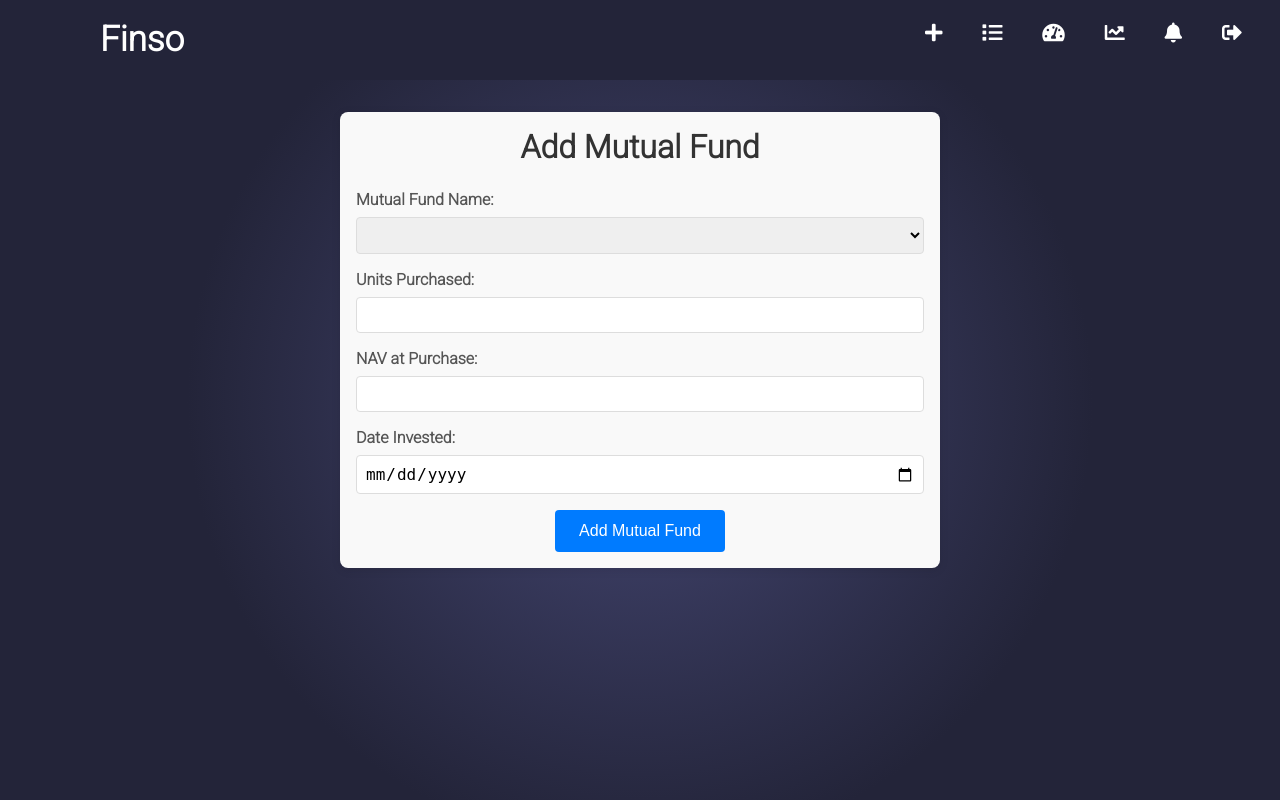
After one commit to Vardhan-Mundada/Binary_Brigade_SGU, a Django app: page /add_mutual_fund/ in a window 1280 px wide. The commit adds this page. Run offline with Django 5.2, Linux system fonts and the light colour scheme; the visitor is signed in with stand-in values (Sample User, id 1); lists and menus that the app fills with data are empty; parts of the project's set-up code (start-up, migrations or seed data) failed here and were passed over.

Commit message:
Investment added

```diff
--- /dev/null
+++ b/FinsoProject/main/templates/add_mutual_fund.html
@@ -0,0 +1,114 @@
+{% extends 'base.html' %}
+
+{% block title %}Add Mutual Fund{% endblock %}
+
+{% block content %}
+
+{% load static %}
+    <link rel="stylesheet" href="{% static 'style.css' %}">
+
+<style>
+    /* General container styling */
+.container {
+    margin: 2rem auto;
+    max-width: 600px;
+    padding: 1rem;
+    border-radius: 8px;
+    background-color: #f9f9f9;
+    box-shadow: 0 2px 10px rgba(0, 0, 0, 0.1);
+}
+
+/* Heading styling */
+h1 {
+    font-size: 2rem;
+    margin-bottom: 1.5rem;
+    color: #333;
+    text-align: center;
+}
+
+/* Form styling */
+form {
+    display: flex;
+    flex-direction: column;
+}
+
+/* Form group styling */
+.form-group {
+    margin-bottom: 1rem;
+}
+
+.form-group label {
+    display: block;
+    font-weight: 600;
+    margin-bottom: 0.5rem;
+    color: #555;
+}
+
+.form-group select,
+.form-group input {
+    width: 100%;
+    padding: 0.5rem;
+    border: 1px solid #ddd;
+    border-radius: 4px;
+    font-size: 1rem;
+}
+
+.form-group input[type="number"] {
+    -moz-appearance: textfield; /* Hide spinner arrows in Firefox */
+}
+
+.form-group input[type="date"] {
+    padding: 0.5rem;
+}
+
+/* Button styling */
+.submit-btn {
+    background-color: #007bff;
+    color: white;
+    border: none;
+    padding: 0.75rem 1.5rem;
+    border-radius: 4px;
+    font-size: 1rem;
+    cursor: pointer;
+    transition: background-color 0.3s ease;
+    align-self: center;
+}
+
+.submit-btn:hover {
+    background-color: #0056b3;
+}
+
+</style>
+
+<div class="container">
+    <h1>Add Mutual Fund</h1>
+    <form method="POST">
+        {% csrf_token %}
+        <div class="form-group">
+            <label for="name">Mutual Fund Name:</label>
+            <select id="name" name="name" required>
+                {% for fund in funds %}
+                <option value="{{ fund }}">{{ fund }}</option>
+                {% endfor %}
+            </select>
+        </div>
+
+        <div class="form-group">
+            <label for="units_purchased">Units Purchased:</label>
+            <input type="number" step="0.0001" id="units_purchased" name="units_purchased" required>
+        </div>
+
+        <div class="form-group">
+            <label for="nav_at_purchase">NAV at Purchase:</label>
+            <input type="number" step="0.01" id="nav_at_purchase" name="nav_at_purchase" required>
+        </div>
+
+        <div class="form-group">
+            <label for="date_invested">Date Invested:</label>
+            <input type="date" id="date_invested" name="date_invested" required>
+        </div>
+
+        <button type="submit" class="submit-btn">Add Mutual Fund</button>
+    </form>
+</div>
+{% endblock %}
--- a/FinsoProject/main/urls.py
+++ b/FinsoProject/main/urls.py
@@ -23,4 +23,10 @@ urlpatterns=[
     path('update-transactions/', views.update_transaction_category, name='update_transaction_category'),
     path('transactions-for-past-days/', views.transactions_for_past_days, name='transactions_for_past_days'),
     # path('expense-statistics/', views.expense_statistics, name='expense_statistics'),
+    path('add_stock/', views.add_stock, name='add_stock'),
+    path('add_mutual_fund/', views.add_mutual_fund, name='add_mutual_fund'),
+    path('add_fixed_deposit/', views.add_fixed_deposit, name='add_fixed_deposit'),
+    path('dashboard/', views.dashboard, name='dashboard'),
+
+
 ]
--- a/FinsoProject/main/views.py
+++ b/FinsoProject/main/views.py
@@ -23,6 +23,8 @@ from .models import ExpenseCategory, Transaction, Income, UserProfile
 from django.db.models.functions import Coalesce
 from django.db.models import Value, DecimalField ,Sum
 from django.utils import timezone
+from .models import Stock, MutualFund, FixedDeposit
+import requests
 from .models import Stock, MutualFund, FixedDeposit
 
 
@@ -549,6 +551,11 @@ def dashboard(request):
     categories = ExpenseCategory.objects.filter(user=request.user)
     recent_expenses = Transaction.objects.filter(user=request.user).order_by('-transaction_date')[:5]
 
+    # Fetch investment details
+    stocks = Stock.objects.filter(user=request.user)
+    mutual_funds = MutualFund.objects.filter(user=request.user)
+    fixed_deposits = FixedDeposit.objects.filter(user=request.user)
+
     # Process data
     total_income = incomes.aggregate(total_income=Sum('amount'))['total_income'] or 0
     category_expenses = {}
@@ -560,12 +567,43 @@ def dashboard(request):
             'current_expense': total_expense
         }
 
+    # Calculate current value of stocks
+    stock_values = []
+    for stock in stocks:
+        current_price = 102.6
+        current_value = float(current_price) * float(stock.number_of_shares)
+        stock_values.append({
+            'ticker_symbol': stock.ticker_symbol,
+            'current_value': current_value,
+            'number_of_shares': stock.number_of_shares,
+            'purchase_price_per_share': stock.purchase_price_per_share,
+            'date_invested': stock.date_invested
+        })
+
+    # Calculate current value of mutual funds
+    mutual_fund_values = []
+    for mutual_fund in mutual_funds:
+        current_nav = 30
+        current_value = float(current_nav) * float(mutual_fund.units_purchased)
+        mutual_fund_values.append({
+            'name': mutual_fund.name,
+            'current_value': current_value,
+            'units_purchased': mutual_fund.units_purchased,
+            'nav_at_purchase': mutual_fund.nav_at_purchase,
+            'date_invested': mutual_fund.date_invested
+        })
+
     context = {
         'incomes': incomes,
         'categories': categories,
         'recent_expenses': recent_expenses,
         'category_expenses': category_expenses,
         'total_income': total_income,
+        'stocks': stocks,
+        'mutual_funds': mutual_funds,
+        'fixed_deposits': fixed_deposits,
+        'stock_values': stock_values,
+        'mutual_fund_values': mutual_fund_values,
     }
 
     return render(request, 'dashboard.html', context)
@@ -730,3 +768,123 @@ def get_transactions_by_category_and_days(category_name, days=30):
         transaction_date__gte=start_date
     )
     return transactions
+
+
+
+def get_nav_by_scheme_name(scheme_name):
+
+    url = os.getenv('MUTUAL_FUNDS_API')
+
+    headers = {
+        "x-rapidapi-key": os.getenv('MUTUAL_FUNDS_API_KEY'),
+        "x-rapidapi-host": os.getenv('MUTUAL_FUNDS_API_HOST')
+    }
+    querystring = {"Scheme_Type":"Open"}
+    api_response = requests.get(url, headers=headers, params=querystring)
+    if isinstance(api_response, requests.models.Response):
+        api_response = api_response.json()  # Directly parse JSON content
+
+    # If api_response is a bytes object, decode and parse JSON
+    elif isinstance(api_response, bytes):
+        api_response = json.loads(api_response.decode('utf-8'))
+
+    # If api_response is a string, parse it directly
+    elif isinstance(api_response, str):
+        api_response = json.loads(api_response)
+
+    # Iterate over the list of schemes to find the matching one
+    for scheme in api_response:
+        if scheme['Scheme_Name'] == scheme_name:
+            return scheme['Net_Asset_Value']
+    return None
+
+def getCurrentStockValue(symbol):
+    api_key = os.getenv('ALPHA_API_KEY')
+    # https://www.alphavantage.co/query?function=TIME_SERIES_DAILY&symbol=RELIANCE.BSE&outputsize=full&apikey=demo
+    url = f'https://www.alphavantage.co/query?function=TIME_SERIES_DAILY&symbol={symbol}&outputsize=full&apikey={api_key}'
+    r = requests.get(url)
+    data = r.json()
+    print(data)
+    time_series = data["Time Series (Daily)"]
+    latest_date = next(iter(time_series))
+    latest_data = time_series[latest_date]
+
+    # Extracting the close price
+    latest_close_price = latest_data["4. close"]
+
+    return latest_close_price
+
+@login_required
+def add_stock(request):
+    if request.method == 'POST':
+        ticker_symbol = request.POST['ticker_symbol']
+        number_of_shares = request.POST['number_of_shares']
+        purchase_price_per_share = request.POST['purchase_price_per_share']
+        date_invested = request.POST['date_invested']
+
+        Stock.objects.create(
+            user=request.user,
+            ticker_symbol=ticker_symbol,
+            number_of_shares=number_of_shares,
+            purchase_price_per_share=purchase_price_per_share,
+            date_invested=date_invested
+        )
+        print('data added in fd')
+        # return redirect('dashboard')
+
+    return render(request, 'add_stock.html')
+
+@login_required
+def add_mutual_fund(request):
+    if request.method == 'POST':
+        name = request.POST['name']
+        units_purchased = request.POST['units_purchased']
+        nav_at_purchase = request.POST['nav_at_purchase']
+        date_invested = request.POST['date_invested']
+
+        MutualFund.objects.create(
+            user=request.user,
+            name=name,
+            units_purchased=units_purchased,
+            nav_at_purchase=nav_at_purchase,
+            date_invested=date_invested
+        )
+        print('data added in fd')
+
+
+        # return redirect('dashboard')
+
+    # Fetch mutual fund names from API
+    # url = os.getenv('MUTUAL_FUNDS_API')
+    # headers = {
+    #     "x-rapidapi-key": os.getenv('MUTUAL_FUNDS_API_KEY'),
+    #     "x-rapidapi-host": os.getenv('MUTUAL_FUNDS_API_HOST')
+    # }
+    # querystring = {"Scheme_Type": "Open"}
+    # api_response = requests.get(url, headers=headers, params=querystring).json()
+
+    # funds = [scheme['Scheme_Name'] for scheme in api_response]
+    funds = []
+    return render(request, 'add_mutual_fund.html', {'funds': funds})
+
+@login_required
+def add_fixed_deposit(request):
+    if request.method == 'POST':
+        bank_name = request.POST['bank_name']
+        amount_invested = request.POST['amount_invested']
+        interest_rate = request.POST['interest_rate']
+        date_invested = request.POST['date_invested']
+        maturity_date = request.POST['maturity_date']
+
+        FixedDeposit.objects.create(
+            user=request.user,
+            bank_name=bank_name,
+            amount_invested=amount_invested,
+            interest_rate=interest_rate,
+            date_invested=date_invested,
+            maturity_date=maturity_date
+        )
+        print('data added in fd')
+        # return redirect('dashboard')
+
+    return render(request, 'add_fixed_deposit.html')
```
Also changed, not shown: FinsoProject/main/templates/add_fixed_deposit.html (added, +111 -0 lines), FinsoProject/main/templates/add_stock.html (added, +106 -0 lines), FinsoProject/main/templates/addall.html (+15 -0 lines), FinsoProject/main/templates/dashboard.html (+100 -4 lines).
